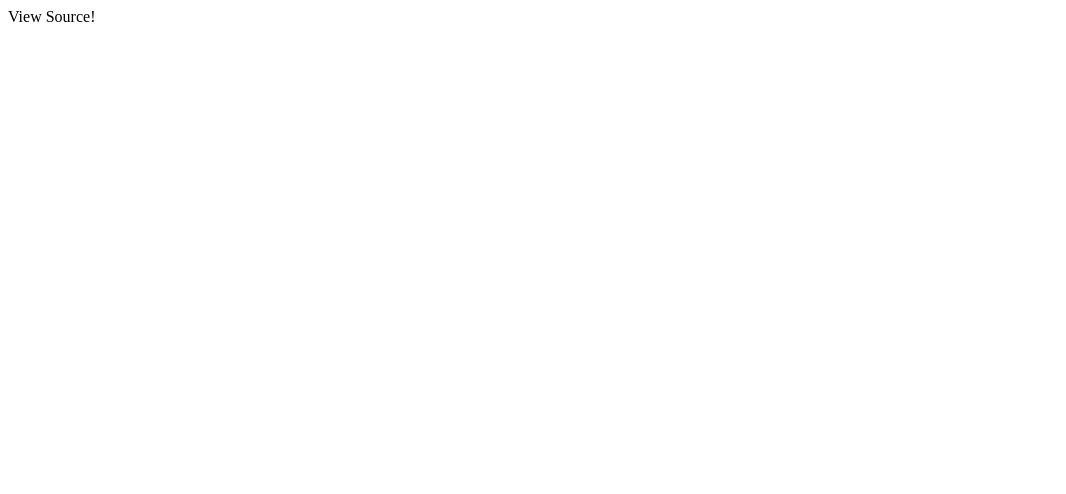
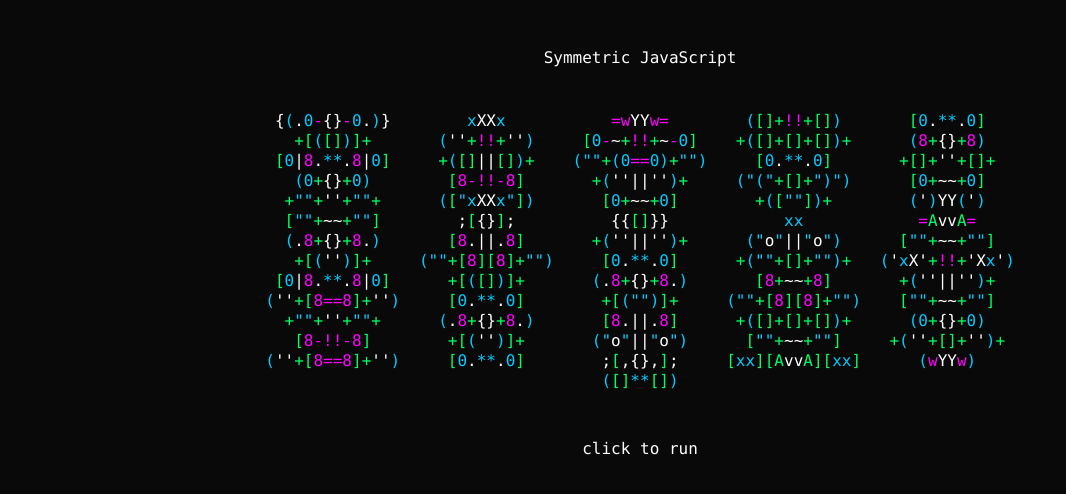
Before and after one commit to aemkei/symmetry, a plain HTML site: page index.html in a window 1280 px wide. Shown: the whole page, without its empty margins (0-1066 px from the left). Drawn offline with Linux system fonts and the light colour scheme.

Commit message:
symmetric alert

```diff
--- a/index.html
+++ b/index.html
@@ -1,29 +1,143 @@
+<title>Symmetric JavaScript</title>
+
+<meta name="description" content="click to run" />
+
+<h1>Symmetric JavaScript</h1>
+
+<div id="source">
+   {(.0-{}-0.)}
+       xXXx
+      =wYYw=
+    ([]+!!+[])
+     [0.**.0]
+     +[([])]+
+    (''+!!+'')
+   [0-~+!!+~-0]
+   +([]+[]+[])+
+     (8+{}+8)
+   [0|8.**.8|0]
+    +([]||[])+
+  (""+(0==0)+"")
+     [0.**.0]
+    +[]+''+[]+
+     (0+{}+0)
+     [8-!!-8]
+    +(''||'')+
+   ("("+[]+")")
+     [0+~~+0]
+    +""+''+""+
+    (["xXXx"])
+     [0+~~+0]
+     +([""])+
+     (')YY(')
+    [""+~~+""]
+      ;[{}];
+      {{[]}}
+        xx
+      =AvvA=
+    (.8+{}+8.)
+     [8.||.8]
+    +(''||'')+
+    ("o"||"o")
+    [""+~~+""]
+     +[('')]+
+  (""+[8][8]+"")
+     [0.**.0]
+   +(""+[]+"")+
+  ('xX'+!!+'Xx')
+   [0|8.**.8|0]
+     +[([])]+
+    (.8+{}+8.)
+     [8+~~+8]
+    +(''||'')+
+  (''+[8==8]+'')
+     [0.**.0]
+     +[("")]+
+  (""+[8][8]+"")
+    [""+~~+""]
+    +""+''+""+
+    (.8+{}+8.)
+     [8.||.8]
+   +([]+[]+[])+
+     (0+{}+0)
+     [8-!!-8]
+     +[('')]+
+    ("o"||"o")
+    [""+~~+""]
+   +(''+[]+'')+
+  (''+[8==8]+'')
+     [0.**.0]
+     ;[,{},];
+  [xx][AvvA][xx]
+      (wYYw)
+     ([]**[])
+</div>
+
+<style>
+  html, body {
+    padding: 20px;
+    text-align: center;
+    font-family: 'Inconsolata', Monaco, Consolas, "Lucida Console", monospace;
+    background: #090909;
+    color: #FFF;
+  }
+  body, h1 {
+    font-size: 16px;
+    font-weight: normal;
+    font-style: normal;
+    line-height: 20px;
+  }
+
+  #source {
+    margin: 2em 0;
+    max-width: 800px;
+    display: inline-block;
+  }
+  #source span {
+    display: inline-block;
+    width: 9em;
+  }
+
+  body {
+    cursor: pointer;
+  }
+
+</style>
+
+<p>click to run</p>
+
 <script>
+  var element = document.getElementById("source");
+  var source = element.innerHTML;
+  var parts = source.split(/\n/g);
+  var colors = ["#F0F", "#0F6", "#0CF"];
 
-/* eslint-disable */
-console.log(
+  parts.pop(); parts.shift();
 
-        (''**'')        ,        (""**"")        ,      ''|""==""|''      ,
-       ['']**['']       ,      ""|''**''|""      ,      ''^""**""^''      ,
-     ''|""<{}>""|''     ,      ''|""**""|''      ,        ([]**[])        ,
-     ''^[""**""]^''     ,      ""^''**''^""      ,      []^""**""^[]      ,
-       [""]**[""]       ,     ''^(""=="")^''     ,      ""^''==''^""      ,
-      ""|[]**[]|""      ,      ""|''==''|""      ,       ("")**("")       ,
-     (""|''**''|"")     ,       ('')**('')       ,     ''^(""**"")^''     ,
-    []-~+""||""+~-[]    ,     (''|""==""|'')     ,     ""|''<{}>''|""     ,
-     ''|""!==!""|''     ,     ({}^''==''^{})     ,      []^""==""^[]      ,
-    (''-"")**(""-'')    ,      []|''==''|[]      ,     (""^''**''^"")     ,
-      ''^""==""^''      ,     ''|(""=="")|''     ,      ([""]**[""])      ,
-     ""|[''**'']|""     ,     ''|[""**""]|''     ,     ""|(''=='')|""     ,
-     (""^''==''^"")     ,      (['']**[''])      ,      []^''==''^[]      ,
-     -~/\\\^^///\~-     ,   -+~/\\\[{}]///\~+-   ,    -~/<\\\..///>\~-
+  parts = parts.map(p => {
+    p = p.replace(/^\s+/,'').split('').map(c => {
 
-);
+      var color;
+
+      if ('!!=8-w'.indexOf(c) >= 0){
+        color = 0;
+      } else if ('[]=A8+'.indexOf(c) >= 0){
+        color = 1;
+      } else if ('0()*""x'.indexOf(c) >= 0){
+        color = 2;
+      }
+      return c.fontcolor(colors[color] || "");
+    }).join("");
+
+    return "<span>" + p + "</span>";
+  });
+
+  element.innerHTML = parts.join("\n");
+
+  console.log(parts.join(".\n"));
+
+  document.body.onclick = function(){
+    eval(source);
+  }
 
 </script>
-
-<title>Symmetric JavaScript</title>
-
-<meta name="description" content="All the 42 symmetric JS expressions returning number 1 with a base length < 10" />
-
-View Source!
```
Also changed, not shown: helper.js (renamed from index.js, +39 -7 lines), source.js (added, +22 -0 lines).
